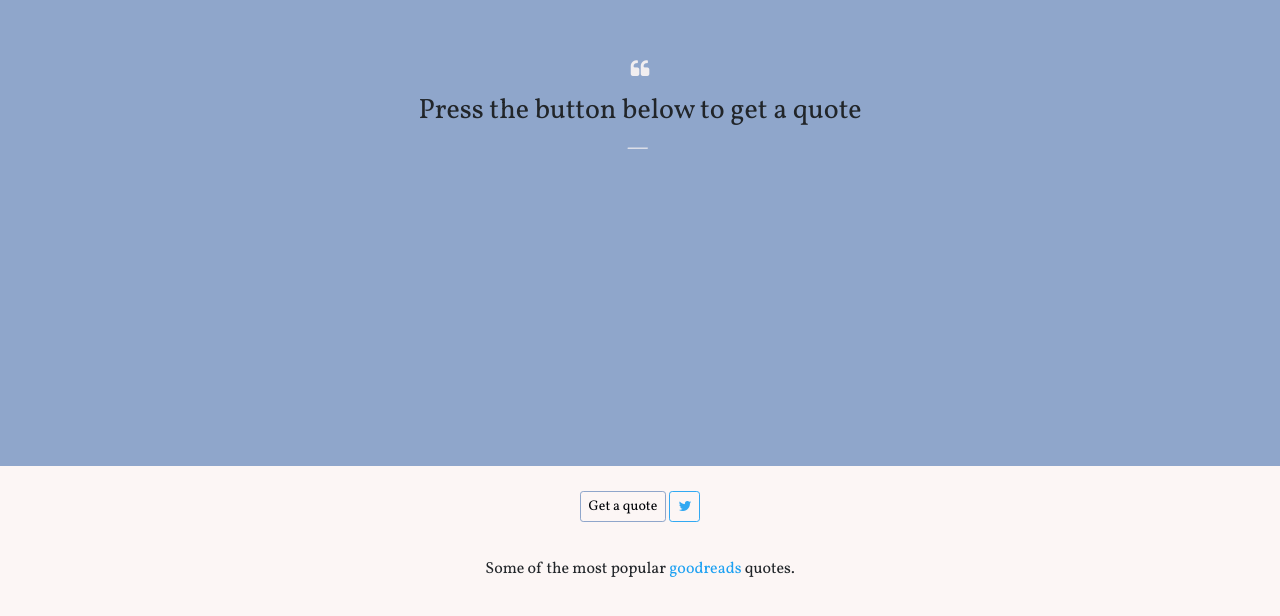
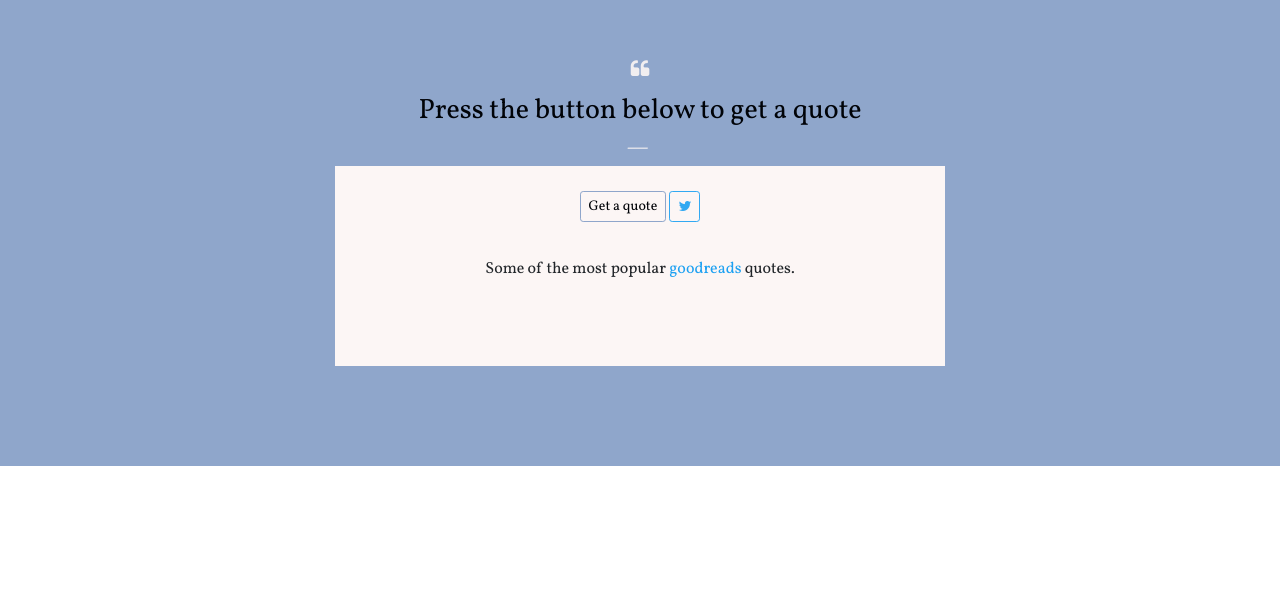
Before and after one commit to 68797265/random-quote-machine, a plain HTML site: page index.html in a window 1280 px wide. Shown: the part 134-750 px from the top of the page. Drawn offline with nearby package versions, Linux system fonts and the light colour scheme.

Commit message:
Update index.html

```diff
--- a/index.html
+++ b/index.html
@@ -19,8 +19,9 @@
     <div class="box-1">
         <i style="font-size:20px; color: #FCF6F5FF" class="fa">&#xf10d;</i>
         <div class="col-md-6 offset-md-3">
-            <wrapper id="quote-box">
-                <div id="text">Press the button below to get a quote</div>
+            <div id="wrapper">
+                <div id="quote-box">
+                <div id="new-quote">Press the button below to get a quote</div>
                 <footer class="blockquote-footer">
                     <div id="author"></div>
                 </footer>
@@ -31,14 +32,14 @@
         <div class="col-md-12 text-center">
             <button id="new-quote" class="btn btn-outline-warning btn-sm shadow-none" onClick="getQuote();">Get a
                 quote</button>
-            <a href="#" id="tweet-quote" target="_blank" class="btn btn-outline-primary btn-sm fa fa-twitter"></a>
+            <a id="tweet-quote" target="_blank" class="btn btn-outline-primary btn-sm fa fa-twitter"></a>
             <p>Some of the most popular <a class="gr" href="https://www.goodreads.com/quotes">goodreads</a> quotes.</p>
         </div>
     </div>
 
-    </wrapper>
+          </div>
     </div>
-
+</div>
     <script src="https://code.jquery.com/jquery-3.5.1.slim.min.js"
         integrity="sha384-DfXdz2htPH0lsSSs5nCTpuj/zy4C+OGpamoFVy38MVBnE+IbbVYUew+OrCXaRkfj"
         crossorigin="anonymous"></script>
```
